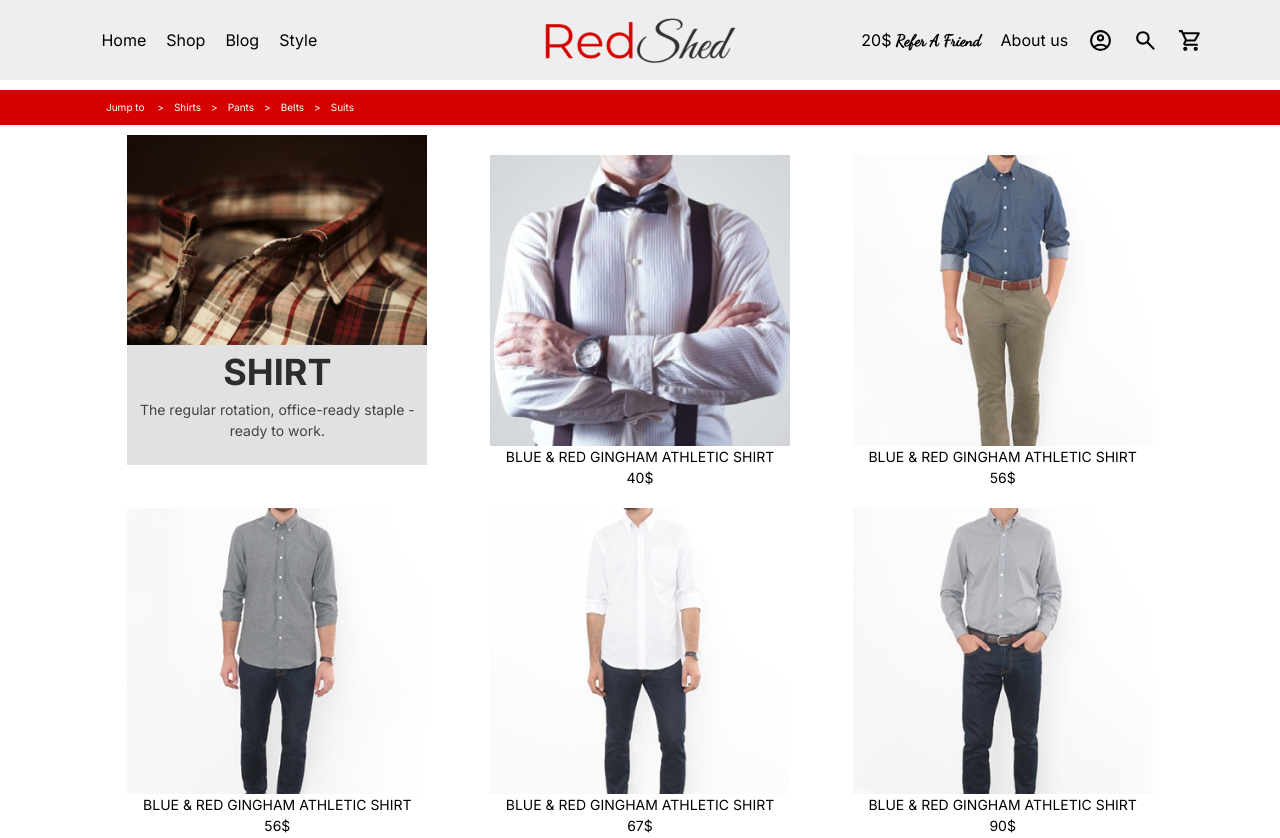
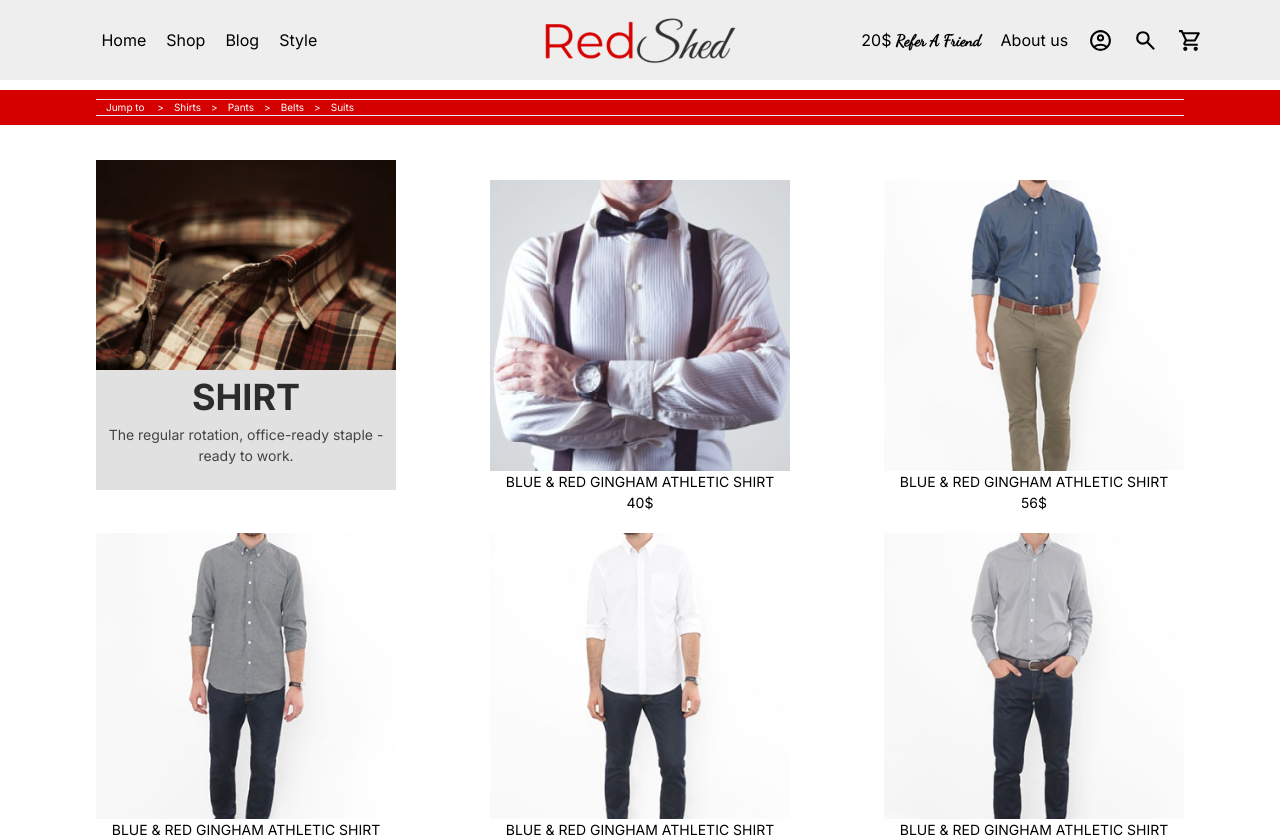
Before and after one commit to sudiptoshahin/redshed-web, a Next.js app in the folder frontend/: page /shops in a window 1280 px wide. Shown: the top 838 px of the page. Built offline with nearby package versions, Linux system fonts and the light colour scheme.

Commit message:
working on shop

```diff
--- a/frontend/src/app/(pages)/shops/page.tsx
+++ b/frontend/src/app/(pages)/shops/page.tsx
@@ -4,7 +4,7 @@ import Header from "@/app/component/layout/header";
 import { ShopCategoryProduct, ProductCardType } from "@/app/models/products/shop-category";
 import ProductCard from "../../component/shops/product-card";
 import shirtHeaderImage from '../../../../public/images/category/shirts/shirt-header.jpg';
-
+import Link from "next/link";
 import { storeData } from "../../../../static/data/shop";
 
 export default function Shop() {
@@ -17,21 +17,31 @@ export default function Shop() {
                 <Header />
             </div>
             {/* shop nav starts */}
-            <div className="my-2.5 h-[35px] bg-[#D50000] content-center px-24 text-white font-lato:regular text-[10px]">
+            <div className="my-2.5 h-[35px] bg-[#D50000] content-center px-24 text-white font-lato:regular text-[10px] fixed w-full z-[999]">
+                <hr className="w-[100%] bg-white" />
                 <span className="px-2.5 hover:font-bold cursor-pointer">Jump to </span>
                 <span>&gt;</span>
-                <span className="px-2.5 hover:font-bold cursor-pointer">Shirts</span>
+                <Link href={'#shirts-cat'}>
+                    <span className="px-2.5 hover:font-bold cursor-pointer">Shirts</span>
+                </Link>
                 <span>&gt;</span>
-                <span className="px-2.5 hover:font-bold cursor-pointer">Pants</span>
+                <Link href={'#pants-cat'}>
+                    <span className="px-2.5 hover:font-bold cursor-pointer">Pants</span>
+                </Link>
                 <span>&gt;</span>
-                <span className="px-2.5 hover:font-bold cursor-pointer">Belts</span>
+                <Link href={'#belts-cat'}>
+                    <span className="px-2.5 hover:font-bold cursor-pointer">Belts</span>
+                </Link>
                 <span>&gt;</span>
-                <span className="px-2.5 hover:font-bold cursor-pointer">Suits</span>
+                <Link href={'#suits-cat'}>
+                    <span className="px-2.5 hover:font-bold cursor-pointer">Suits</span>
+                </Link>
+                <hr className="w-[100%] bg-white" />
             </div>
             {/* shop nav ends */}
-            <div className="px-24">
+            <div className="px-24 mt-[80px]">
                 {/* shirt starts */}
-                <div className="flex justify-around flex-wrap space-y-5">
+                <div id="shirts-cat" className="flex justify-between flex-wrap space-y-5">
                     <ProductCard
                         image={storeData.shirts.categoryImage}
                         type={ProductCardType.HEADER}
@@ -59,7 +69,7 @@ export default function Shop() {
                 {/* shirt ends */}
 
                 {/* pants starts */}
-                <div className="flex justify-around flex-wrap space-y-5 my-[22px]">
+                <div id="pants-cat" className="flex justify-between flex-wrap space-y-5 my-[22px]">
                     <ProductCard
                         image={storeData.pants.categoryImage}
                         type={ProductCardType.HEADER}
@@ -87,7 +97,7 @@ export default function Shop() {
                 {/* pants ends */}
 
                 {/* belts starts */}
-                <div className="flex justify-around flex-wrap space-y-5 my-[22px]">
+                <div id="belts-cat" className="flex justify-between flex-wrap space-y-5 my-[22px]">
                     <ProductCard
                         image={storeData.belts.categoryImage}
                         type={ProductCardType.HEADER}
@@ -115,7 +125,7 @@ export default function Shop() {
                 {/* belts ends */}
 
                 {/* suits starts */}
-                <div className="flex justify-around flex-wrap space-y-5 my-[22px]">
+                <div id="suits-cat" className="flex justify-between flex-wrap space-y-5 my-[22px]">
                     <ProductCard
                         image={storeData.suits.categoryImage}
                         type={ProductCardType.HEADER}
--- a/frontend/src/app/component/shops/product-card.tsx
+++ b/frontend/src/app/component/shops/product-card.tsx
@@ -7,7 +7,7 @@ export default function ProductCard({ title, image, type, headline, category, pr
 
     return (
         <section id="product-card">
-            <div className="w-[400px] xl:w-[300px]">
+            <div className="xl:w-[300px] 2xl:w-[400px]">
                 <Image priority src={image} alt={type} className="w-full" width={300} height={200} />
                 {/* headline */}
                 {
--- a/frontend/tailwind.config.ts
+++ b/frontend/tailwind.config.ts
@@ -34,9 +34,9 @@ const config: Config = {
 
       'xl': '1200px', // desktop
 
-      '2xl': '1280px',
+      '2xl': '1400px',
 
-      '3xl': '1536px',
+      '3xl': '1600',
     }
   },
   plugins: [],
```
